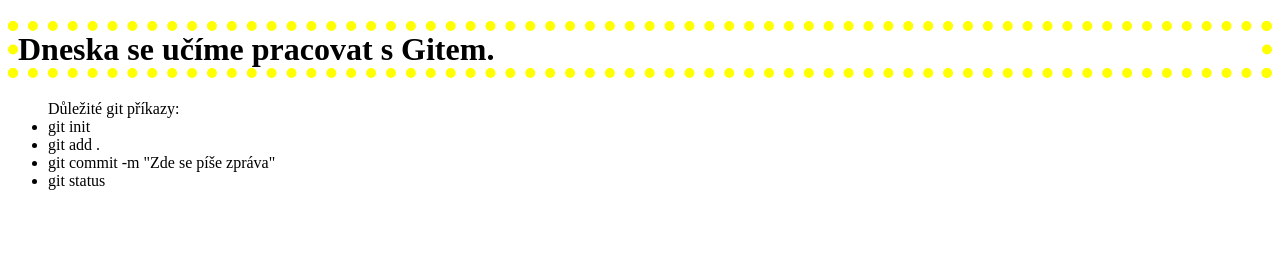
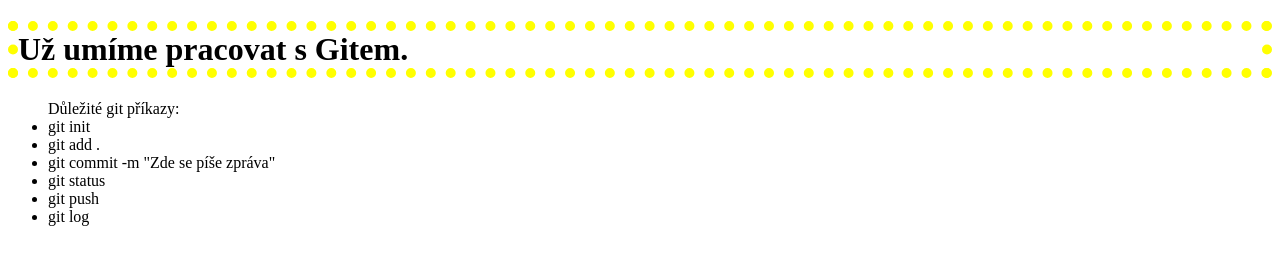
Before and after one commit to trohat/cviceni-leden, a plain HTML site: page index.html in a window 1280 px wide. Drawn offline with Linux system fonts and the light colour scheme.

Commit message:
Dva nové příkazy & editace nadpisu

```diff
--- a/index.html
+++ b/index.html
@@ -8,7 +8,7 @@
     <link rel="stylesheet" href="styly.css">
 </head>
 <body>
-    <h1>Dneska se učíme pracovat s Gitem.</h1>
+    <h1>Už umíme pracovat s Gitem.</h1>
 
     <ul>
         Důležité git příkazy:
@@ -16,6 +16,8 @@
         <li>git add .</li>
         <li>git commit -m "Zde se píše zpráva"</li>
         <li>git status</li>
+        <li>git push</li>
+        <li>git log</li>
     </ul>
 </body>
 </html>
```
